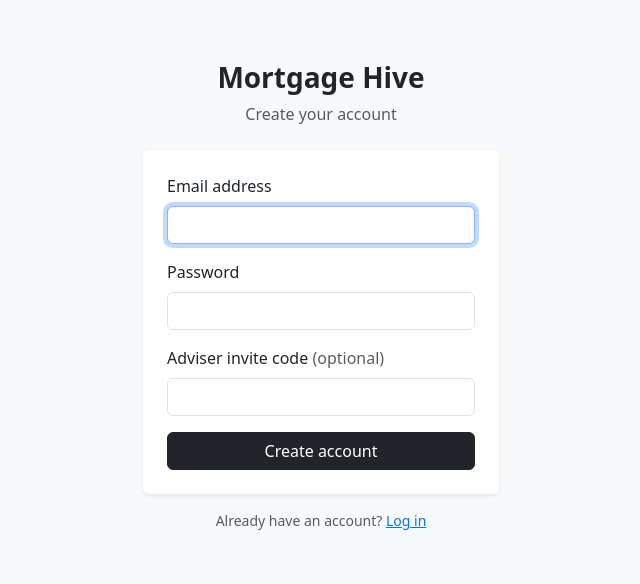
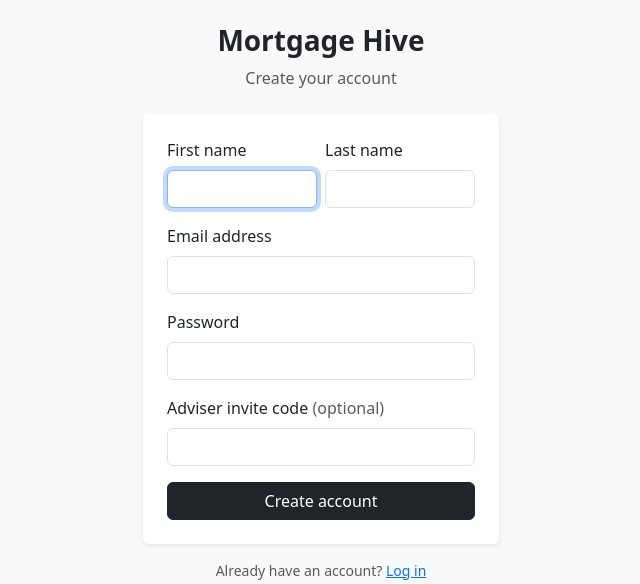
Before and after one commit to ssh-ura/BU-Final-Year-Project, a Flask app: page /register in a window 1280 px wide. Shown: the part 56-640 px from the top of the page, without its empty margins (319-959 px from the left). Run offline with Flask 3, Linux system fonts and the light colour scheme.

Commit message:
Adds first and last name to User, displays them across client and adviser views and updates existing users from FactFind

```diff
--- a/main.py
+++ b/main.py
@@ -113,39 +113,66 @@ def register():
     if current_user.is_authenticated:
         return redirect(role_home())
     if request.method == "POST":
+        first_name = request.form.get("first_name", "").strip()
+        last_name = request.form.get("last_name", "").strip()
         email = request.form.get("email", "").strip().lower()
         password = request.form.get("password", "")
         invite_code = request.form.get("invite_code", "").strip()
 
+        if not first_name or not last_name:
+            flash("Please enter your first and last name.", "error")
+            return render_template(
+                "register.html",
+                first_name=first_name,
+                last_name=last_name,
+                email=email,
+            )
         if not re.match(r"^[^@\s]+@[^@\s]+\.[^@\s]+$", email):
             flash("Please enter a valid email address.", "error")
-            return render_template("register.html")
+            return render_template(
+                "register.html",
+                first_name=first_name,
+                last_name=last_name,
+                email=email,
+            )
         if len(password) < 8:
             flash("Password must be at least 8 characters.", "error")
-            return render_template("register.html")
+            return render_template(
+                "register.html",
+                first_name=first_name,
+                last_name=last_name,
+                email=email,
+            )
 
         adviser_code = os.getenv("ADVISER_CODE", "")
         role = "adviser" if adviser_code and invite_code == adviser_code else "client"
         if User.query.filter_by(email=email).first():
             flash("An account with that email already exists.", "error")
-        else:
-            user = User(email=email, role=role)
-            user.set_password(password)
-            if role == "client":
-                user.case_stage = "fact_find_in_progress"
-                user.stage_updated_at = datetime.now(timezone.utc)
-            db.session.add(user)
-            db.session.flush()
-            audit.log_event(
-                "user_registered",
-                user_id=user.id,
-                target_type="user",
-                target_id=user.id,
-                role=role,
+            return render_template(
+                "register.html",
+                first_name=first_name,
+                last_name=last_name,
+                email=email,
             )
-            db.session.commit()
-            login_user(user)
-            return redirect(role_home())
+        user = User(email=email, role=role, first_name=first_name, last_name=last_name)
+        user.set_password(password)
+        if role == "client":
+            user.case_stage = "fact_find_in_progress"
+            user.stage_updated_at = datetime.now(timezone.utc)
+        db.session.add(user)
+        db.session.flush()
+        audit.log_event(
+            "user_registered",
+            user_id=user.id,
+            target_type="user",
+            target_id=user.id,
+            role=role,
+            first_name=first_name,
+            last_name=last_name,
+        )
+        db.session.commit()
+        login_user(user)
+        return redirect(role_home())
     return render_template("register.html")
 
 
--- a/templates/automated-workflow.html
+++ b/templates/automated-workflow.html
@@ -24,7 +24,7 @@
                             <div class="card mb-2 shadow-sm">
                                 <div class="card-body p-2">
                                     <a href="{{ url_for('case_detail', user_id=summary.user.id) }}" class="d-block small fw-semibold text-decoration-none">
-                                        {{ summary.user.email }}
+                                        {{ summary.user.display_name() }}
                                     </a>
                                     <div class="small text-muted mb-2">
                                         FF {{ summary.fact_find_percent }}% · Docs {{ summary.docs_uploaded }}/{{ summary.docs_required }}
--- a/templates/client-portal.html
+++ b/templates/client-portal.html
@@ -2,7 +2,7 @@
 {% block title %}Client Portal — Mortgage Hive{% endblock %}
 {% block content %}
 <div class="container py-4">
-    <h1 class="mb-4">Welcome {{ current_user.email }}</h1>
+    <h1 class="mb-4">Welcome {{ current_user.display_name() }}</h1>
     <div class="row justify-content-center">
         <div class="col-lg-12">
             <div class="card mb-3">
--- a/templates/register.html
+++ b/templates/register.html
@@ -10,9 +10,43 @@
         <div class="card shadow-sm border-0">
             <div class="card-body p-4">
                 <form method="POST" class="needs-validation" novalidate>
+                    <div class="row g-2 mb-3">
+                        <div class="col-sm-6">
+                            <label for="first_name" class="form-label">First name</label>
+                            <input
+                                type="text"
+                                class="form-control"
+                                id="first_name"
+                                name="first_name"
+                                required
+                                autofocus
+                                value="{% if first_name %}{{ first_name }}{% endif %}"
+                            >
+                            <div class="invalid-feedback">Please enter your first name.</div>
+                        </div>
+                        <div class="col-sm-6">
+                            <label for="last_name" class="form-label">Last name</label>
+                            <input
+                                type="text"
+                                class="form-control"
+                                id="last_name"
+                                name="last_name"
+                                required
+                                value="{% if last_name %}{{ last_name }}{% endif %}"
+                            >
+                            <div class="invalid-feedback">Please enter your last name.</div>
+                        </div>
+                    </div>
                     <div class="mb-3">
                         <label for="email" class="form-label">Email address</label>
-                        <input type="email" class="form-control" id="email" name="email" required autofocus>
+                        <input
+                            type="email"
+                            class="form-control"
+                            id="email"
+                            name="email"
+                            required
+                            value="{% if email %}{{ email }}{% endif %}"
+                        >
                         <div class="invalid-feedback">Please enter a valid email address.</div>
                     </div>
                     <div class="mb-3">
--- a/templates/renewals.html
+++ b/templates/renewals.html
@@ -52,7 +52,10 @@
                         <tr>
                             <td class="small">
                                 {% if row.client %}
-                                    {{ row.client.email }}
+                                    <div>{{ row.client.display_name() }}</div>
+                                    {% if row.client.first_name and row.client.last_name %}
+                                        <div class="text-muted">{{ row.client.email }}</div>
+                                    {% endif %}
                                 {% else %}
                                     —
                                 {% endif %}
```
Also changed, not shown: migrate_names.py (added, +47 -0 lines), models.py (+7 -0 lines), seed_demo.py (+21 -10 lines), templates/adviser-dashboard.html (+6 -1 lines), templates/case-detail.html (+5 -2 lines), README.md.
